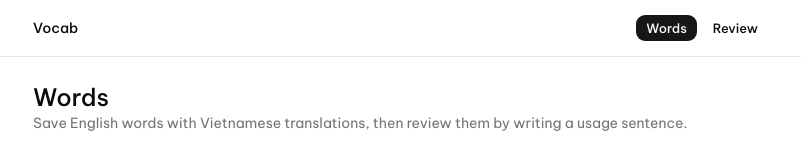
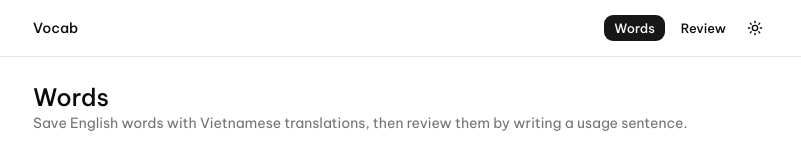
Before and after one commit to Amurion97/vocab-app, a Next.js app: page / in a window 1280 px wide. Shown: the top 155 px of the page, without its empty margins (239-1040 px from the left). Built offline with nearby package versions, Linux system fonts and the light colour scheme; no server answers; the database is empty.

Commit message:
feat: theme toggle

```diff
--- a/components/site-header.tsx
+++ b/components/site-header.tsx
@@ -3,6 +3,7 @@
 import Link from "next/link"
 import { usePathname } from "next/navigation"
 
+import { ThemeToggle } from "@/components/theme-toggle"
 import { buttonVariants } from "@/components/ui/button"
 
 export function SiteHeader() {
@@ -14,6 +15,7 @@ export function SiteHeader() {
         <Link href="/" className="font-heading text-sm font-medium">
           Vocab
         </Link>
+        <div className="flex items-center gap-1">
           <nav className="flex items-center gap-1">
             <Link
               href="/"
@@ -34,6 +36,8 @@ export function SiteHeader() {
               Review
             </Link>
           </nav>
+          <ThemeToggle />
+        </div>
       </div>
     </header>
   )
--- /dev/null
+++ b/components/theme-toggle.tsx
@@ -0,0 +1,27 @@
+"use client"
+
+import { MoonIcon, SunIcon } from "lucide-react"
+import { useTheme } from "next-themes"
+
+import { Button } from "@/components/ui/button"
+
+export function ThemeToggle() {
+  const { resolvedTheme, setTheme } = useTheme()
+
+  return (
+    <Button
+      variant="ghost"
+      size="icon-sm"
+      onClick={() => setTheme(resolvedTheme === "dark" ? "light" : "dark")}
+    >
+      <span className="relative size-4">
+        <SunIcon className="absolute inset-0 size-4 scale-100 rotate-0 transition-all dark:scale-0 dark:-rotate-90" />
+        <MoonIcon className="absolute inset-0 size-4 scale-0 rotate-90 transition-all dark:scale-100 dark:rotate-0" />
+      </span>
+      {/* The name swaps in CSS, like the icons above, so it needs no client
+          state to stay in sync with the .dark class next-themes sets. */}
+      <span className="sr-only dark:hidden">Switch to dark theme</span>
+      <span className="sr-only hidden dark:block">Switch to light theme</span>
+    </Button>
+  )
+}
```
Lines whose indentation alone changed are shown as unchanged.
